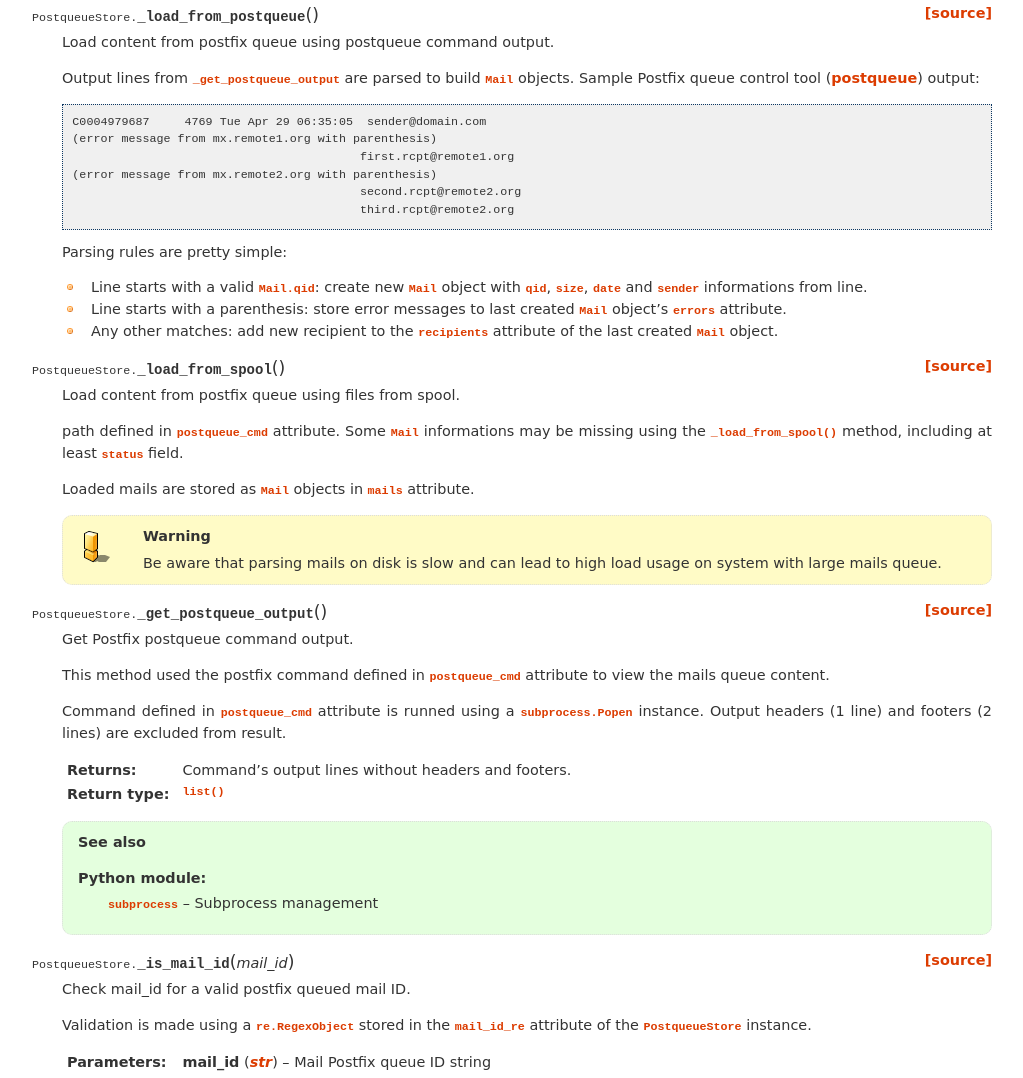
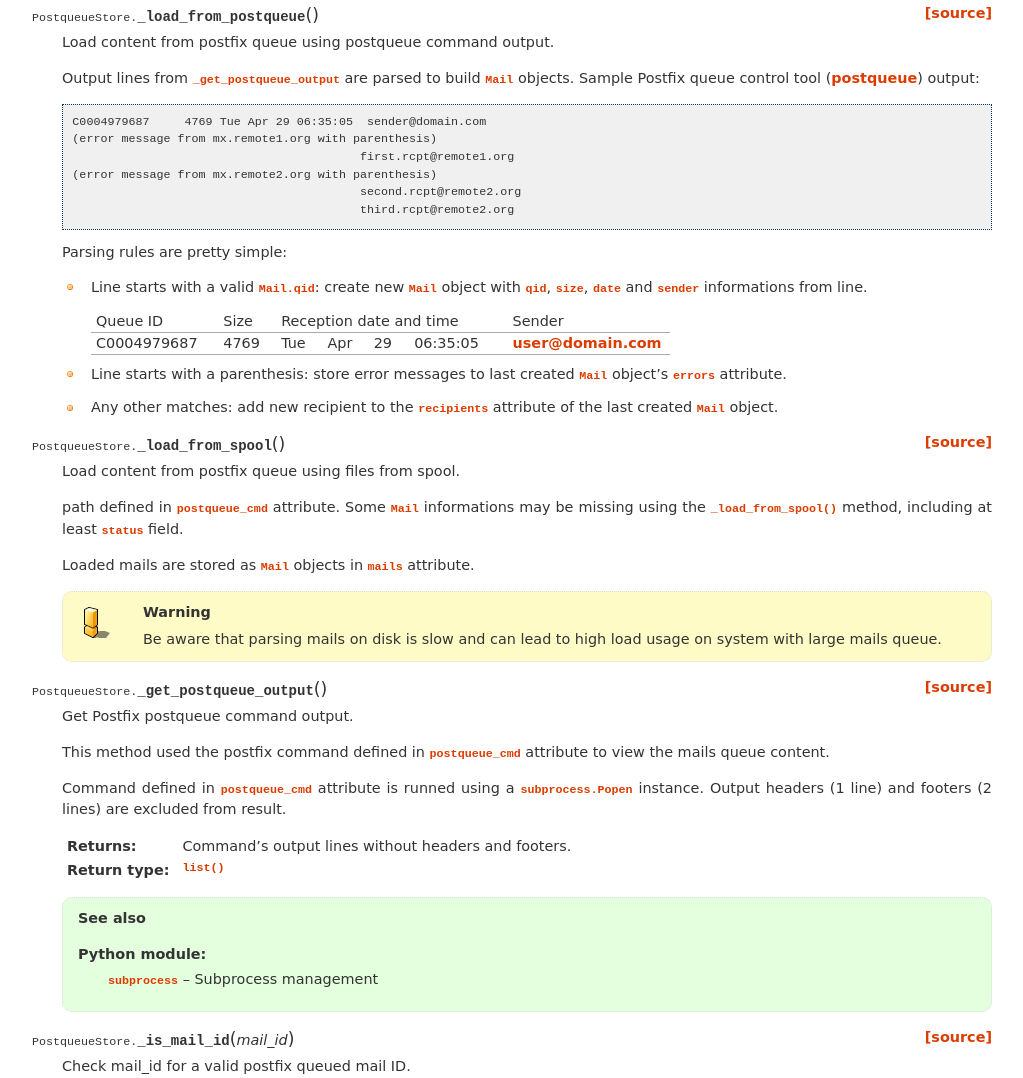
Before and after one commit to outini/pymailq, a plain HTML site: page index.html in a window 1280 px wide. Shown: the part 1831-2909 px from the top of the page, without its empty margins (128-1151 px from the left). Drawn offline with Linux system fonts and the light colour scheme.

Commit message:
Up-to-date PyQueue v0.4 documentation

```diff
--- a/index.html
+++ b/index.html
@@ -200,14 +200,54 @@ tool (<a class="reference external" href="http://www.postfix.org/postqueue.1.htm
                                          third.rcpt@remote2.org</pre>
 </div>
 <p>Parsing rules are pretty simple:</p>
-<ul class="simple">
-<li>Line starts with a valid <a class="reference internal" href="#pyqueue.Mail.qid" title="pyqueue.Mail.qid"><tt class="xref py py-attr docutils literal"><span class="pre">Mail.qid</span></tt></a>: create new <a class="reference internal" href="#pyqueue.Mail" title="pyqueue.Mail"><tt class="xref py py-class docutils literal"><span class="pre">Mail</span></tt></a>
+<ul>
+<li><p class="first">Line starts with a valid <a class="reference internal" href="#pyqueue.Mail.qid" title="pyqueue.Mail.qid"><tt class="xref py py-attr docutils literal"><span class="pre">Mail.qid</span></tt></a>: create new <a class="reference internal" href="#pyqueue.Mail" title="pyqueue.Mail"><tt class="xref py py-class docutils literal"><span class="pre">Mail</span></tt></a>
 object with <a class="reference internal" href="#pyqueue.Mail.qid" title="pyqueue.Mail.qid"><tt class="xref py py-attr docutils literal"><span class="pre">qid</span></tt></a>, <a class="reference internal" href="#pyqueue.Mail.size" title="pyqueue.Mail.size"><tt class="xref py py-attr docutils literal"><span class="pre">size</span></tt></a>, <a class="reference internal" href="#pyqueue.Mail.date" title="pyqueue.Mail.date"><tt class="xref py py-attr docutils literal"><span class="pre">date</span></tt></a>
-and <a class="reference internal" href="#pyqueue.Mail.sender" title="pyqueue.Mail.sender"><tt class="xref py py-attr docutils literal"><span class="pre">sender</span></tt></a> informations from line.</li>
-<li>Line starts with a parenthesis: store error messages to last created
-<a class="reference internal" href="#pyqueue.Mail" title="pyqueue.Mail"><tt class="xref py py-class docutils literal"><span class="pre">Mail</span></tt></a> object&#8217;s <a class="reference internal" href="#pyqueue.Mail.errors" title="pyqueue.Mail.errors"><tt class="xref py py-attr docutils literal"><span class="pre">errors</span></tt></a> attribute.</li>
-<li>Any other matches: add new recipient to the <a class="reference internal" href="#pyqueue.Mail.recipients" title="pyqueue.Mail.recipients"><tt class="xref py py-attr docutils literal"><span class="pre">recipients</span></tt></a>
-attribute of the last created <a class="reference internal" href="#pyqueue.Mail" title="pyqueue.Mail"><tt class="xref py py-class docutils literal"><span class="pre">Mail</span></tt></a> object.</li>
+and <a class="reference internal" href="#pyqueue.Mail.sender" title="pyqueue.Mail.sender"><tt class="xref py py-attr docutils literal"><span class="pre">sender</span></tt></a> informations from line.</p>
+<table border="1" class="docutils">
+<colgroup>
+<col width="22%" />
+<col width="10%" />
+<col width="8%" />
+<col width="8%" />
+<col width="7%" />
+<col width="17%" />
+<col width="28%" />
+</colgroup>
+<tbody valign="top">
+<tr class="row-odd"><td><p class="first last">Queue ID</p>
+</td>
+<td><p class="first last">Size</p>
+</td>
+<td colspan="4"><p class="first last">Reception date and time</p>
+</td>
+<td><p class="first last">Sender</p>
+</td>
+</tr>
+<tr class="row-even"><td><p class="first last">C0004979687</p>
+</td>
+<td><p class="first last">4769</p>
+</td>
+<td><p class="first last">Tue</p>
+</td>
+<td><p class="first last">Apr</p>
+</td>
+<td><p class="first last">29</p>
+</td>
+<td><p class="first last">06:35:05</p>
+</td>
+<td><p class="first last"><a class="reference external" href="mailto:user&#37;&#52;&#48;domain&#46;com">user<span>&#64;</span>domain<span>&#46;</span>com</a></p>
+</td>
+</tr>
+</tbody>
+</table>
+</li>
+<li><p class="first">Line starts with a parenthesis: store error messages to last created
+<a class="reference internal" href="#pyqueue.Mail" title="pyqueue.Mail"><tt class="xref py py-class docutils literal"><span class="pre">Mail</span></tt></a> object&#8217;s <a class="reference internal" href="#pyqueue.Mail.errors" title="pyqueue.Mail.errors"><tt class="xref py py-attr docutils literal"><span class="pre">errors</span></tt></a> attribute.</p>
+</li>
+<li><p class="first">Any other matches: add new recipient to the <a class="reference internal" href="#pyqueue.Mail.recipients" title="pyqueue.Mail.recipients"><tt class="xref py py-attr docutils literal"><span class="pre">recipients</span></tt></a>
+attribute of the last created <a class="reference internal" href="#pyqueue.Mail" title="pyqueue.Mail"><tt class="xref py py-class docutils literal"><span class="pre">Mail</span></tt></a> object.</p>
+</li>
 </ul>
 </dd></dl>
 
```
Also changed, not shown: searchindex.js, 1 other file.
